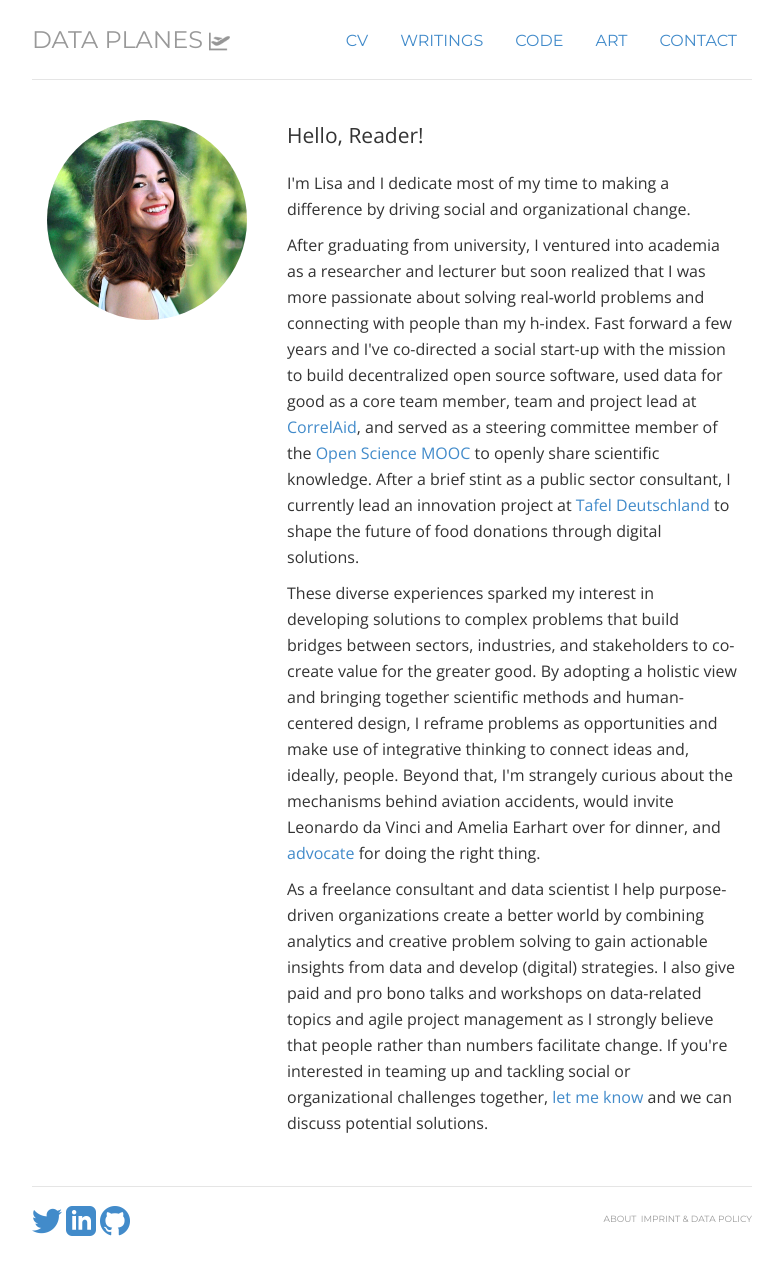
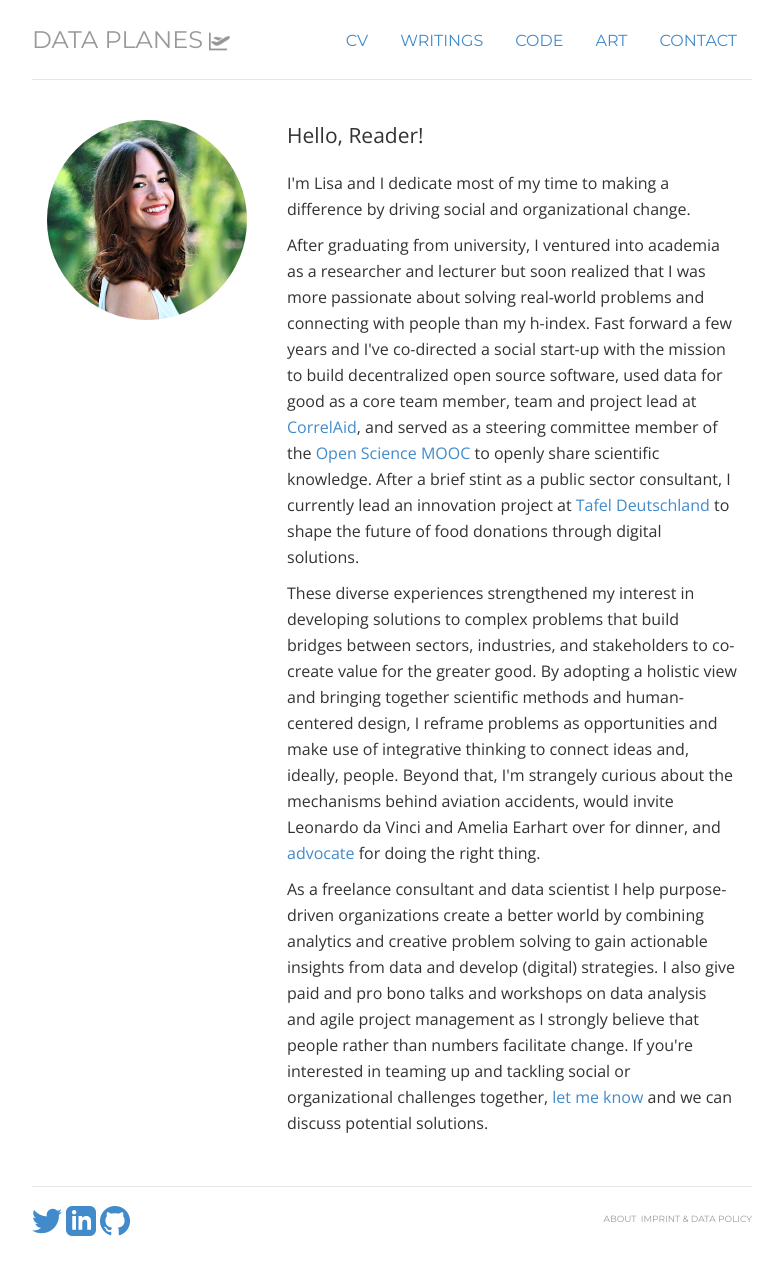
Before and after one commit to lhehnke/lhehnke.github.io, a Jekyll site: the page built from index.html, in a window 1280 px wide. Shown: the whole page, without its empty margins (248-1031 px from the left). Built offline with Jekyll 4.4.1, drawn with Linux system fonts in a browser that asks for light colours; nearby versions of some CDN libraries.

Commit message:
Release changes ✔️

```diff
--- a/cv/index.html
+++ b/cv/index.html
@@ -26,7 +26,7 @@
     <p><strong>Freelance consultant, data scientist, & trainer</strong>, since 2019<br>
 				Self-employed</p>
 
-    <p><strong>(Public Sector) Consultant</strong>, 2021<br>
+    <p><strong>(Public sector) Consultant</strong>, 2021<br>
 				]init[ - Services for the eSociety</p>
 
     <p><strong>Core team member, team lead, & data consultant</strong>, 2017-2021<br>
--- a/index.html
+++ b/index.html
@@ -24,9 +24,9 @@
 
 	<p>After graduating from university, I ventured into academia as a researcher and lecturer but soon realized that I was more passionate about solving real-world problems and connecting with people than my h-index. Fast forward a few years and I've co-directed a social start-up with the mission to build decentralized open source software, used data for good as a core team member, team and project lead at <a href="https://correlaid.org/en/" target="_blank">CorrelAid</a>, and served as a steering committee member of the <a href="https://opensciencemooc.eu/" target="_blank">Open Science MOOC</a> to openly share scientific knowledge. After a brief stint as a public sector consultant, I currently lead an innovation project at <a href="https://www.tafel.de/projekte/tafel-macht-zukunft-gemeinsam-digital/" target="_blank">Tafel Deutschland</a> to shape the future of food donations through digital solutions.</p>
 
-	<p>These diverse experiences sparked my interest in developing solutions to complex problems that build bridges between sectors, industries, and stakeholders to co-create value for the greater good. By adopting a holistic view and bringing together scientific methods and human-centered design, I reframe problems as opportunities and make use of integrative thinking to connect ideas and, ideally, people. Beyond that, I'm strangely curious about the mechanisms behind aviation accidents, would invite Leonardo da Vinci and Amelia Earhart over for dinner, and <a href="https://twitter.com/dataplanes" target="_blank">advocate</a> for doing the right thing.</p>
+	<p>These diverse experiences strengthened my interest in developing solutions to complex problems that build bridges between sectors, industries, and stakeholders to co-create value for the greater good. By adopting a holistic view and bringing together scientific methods and human-centered design, I reframe problems as opportunities and make use of integrative thinking to connect ideas and, ideally, people. Beyond that, I'm strangely curious about the mechanisms behind aviation accidents, would invite Leonardo da Vinci and Amelia Earhart over for dinner, and <a href="https://twitter.com/dataplanes" target="_blank">advocate</a> for doing the right thing.</p>
 
-	<p>As a freelance consultant and data scientist I help purpose-driven organizations create a better world by combining analytics and creative problem solving to gain actionable insights from data and develop (digital) strategies. I also give paid and pro bono talks and workshops on data-related topics and agile project management as I strongly believe that people rather than numbers facilitate change. If you're interested in teaming up and tackling social or organizational challenges together, <a href="https://lhehnke.github.io/contact/">let me know</a> and we can discuss potential solutions.</p>
+	<p>As a freelance consultant and data scientist I help purpose-driven organizations create a better world by combining analytics and creative problem solving to gain actionable insights from data and develop (digital) strategies. I also give paid and pro bono talks and workshops on data analysis and agile project management as I strongly believe that people rather than numbers facilitate change. If you're interested in teaming up and tackling social or organizational challenges together, <a href="https://lhehnke.github.io/contact/">let me know</a> and we can discuss potential solutions.</p>
 
 </div>
 
```
